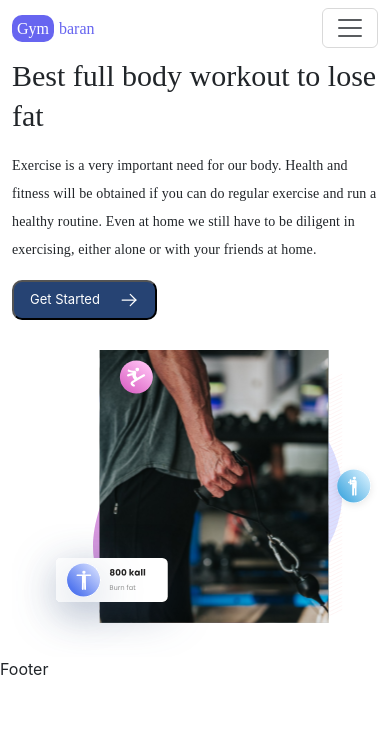
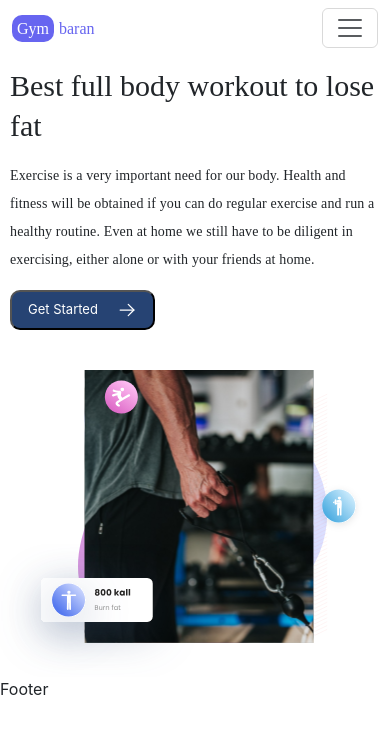
Before and after one commit to mashrur-rumon/gym-baran-frontend, a React (Create React App) app: page / in a window 390 px wide. Shown: the top 734 px of the page. Built offline with nearby package versions, Linux system fonts and the light colour scheme; a web font is replaced by a local one.

Commit message:
main body content updated

```diff
--- a/src/components/Home.js
+++ b/src/components/Home.js
@@ -1,7 +1,8 @@
 import React from 'react';
 import Layout from './Layout';
 import image1 from '../image/image1.svg';
-import arrowRight from '../image/arrowRight.svg'
+import arrowRight from '../image/arrowRight.svg';
+
 function Home() {
   return (
     <Layout>
--- a/src/styles.css
+++ b/src/styles.css
@@ -186,11 +186,15 @@ li {
     .navList{
         gap: 30px;
     }
+    .imageMargin{
+        text-align: center;
+    }
     .customHeading{
         padding-top: 80px;
     }
     .bestWorkoutConrentDiv{
-        padding-right: 300px;
+        padding-right: 230px;
+        padding-left: 100px;
     }
   }
 
@@ -200,14 +204,17 @@ li {
         height: 35px;
     }
     .category-heading{
-        font-size: 30px;
+        font-size: 25px;
         font-weight: 400;
-        line-height: 40px;
+        line-height: 38px;
+    }
+    .bestWorkoutConrentDiv{
+        padding-right: 60px;
     }
     .text-1{
         font-size: 14px;
         font-weight: 400;
-        line-height: 23px;
+        line-height: 20px;
     }
     .blue-button{
         font-size: 14px;
@@ -227,6 +234,10 @@ li {
     }
     .imageMargin{
         padding-top: 30px;
+        margin-left: -15px;
+    }
+    .bestWorkoutConrentDiv{
+        padding: 10px;
     }
     .logoFirstPart{
         font-size: 16px;
```
Also changed, not shown: 1 other file (tests, documents, lock files or other folders).
